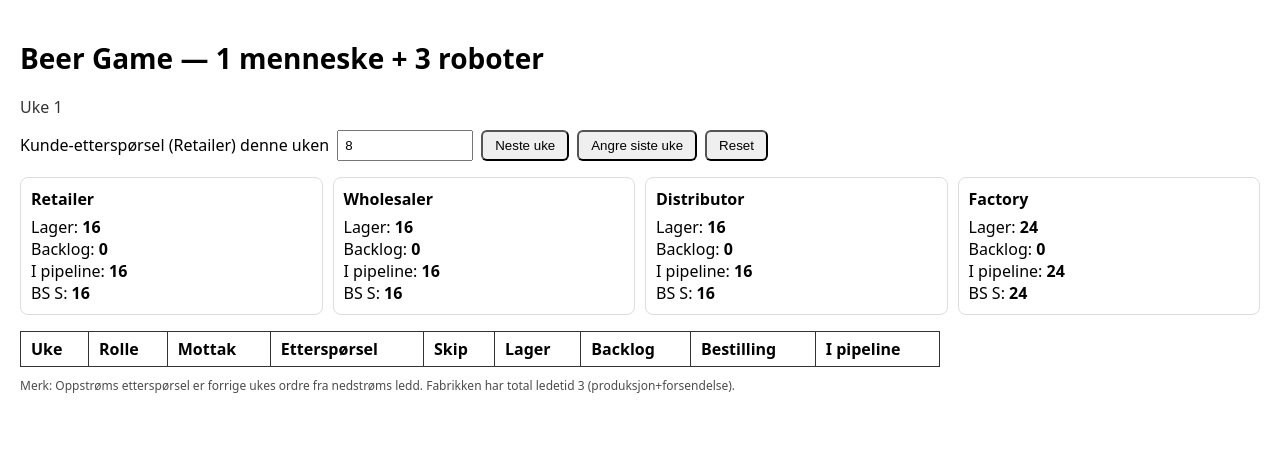
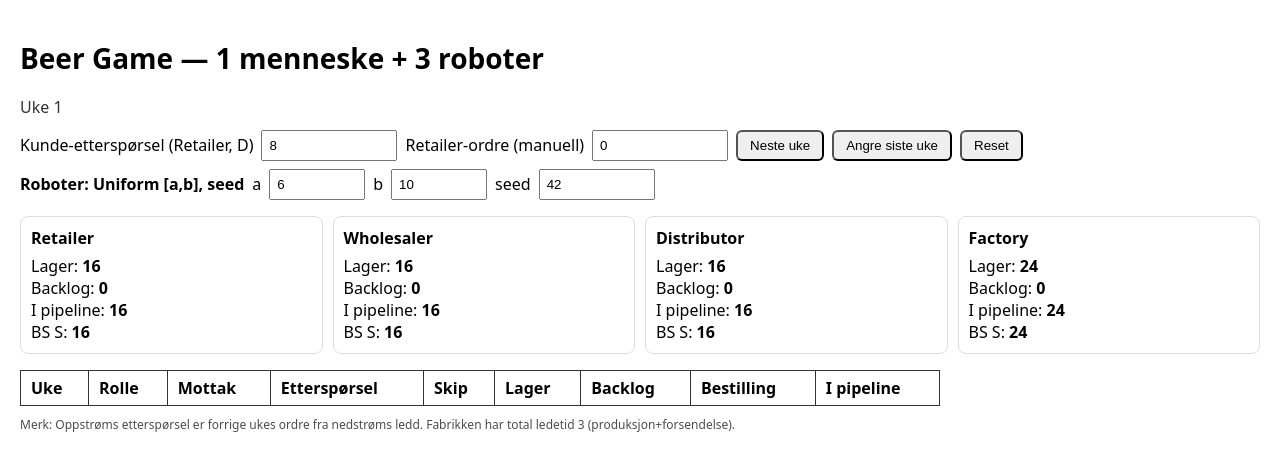
Before and after one commit to Hyldgaards/IBE160-test, a Next.js app in the folder beer-game/: page / in a window 1280 px wide. Shown: the top 470 px of the page. Built offline with nearby package versions, Linux system fonts and the light colour scheme.

Commit message:
BeerGame: HUMAN Retailer + RANDOM roboter (Uniform[a,b], seed) – steady-state init, undo/reset

```diff
--- a/beer-game/src/app/page.tsx
+++ b/beer-game/src/app/page.tsx
@@ -1,15 +1,16 @@
 "use client";
 import { useMemo, useState } from "react";
 
+/** ---------- Typer ---------- */
 type Role = "Retailer" | "Wholesaler" | "Distributor" | "Factory";
 
 interface RoleState {
   onHand: number;
   backlog: number;
-  pipeline: number[]; // incoming shipments til denne rollen
-  leadTime: number;   // 2 for tre første; 3 for Factory
-  policy: "BS";
-  params: { S: number }; // base-stock nivå
+  pipeline: number[];  // innkommende forsendelser til denne rollen
+  leadTime: number;    // 2 for tre første; 3 for Factory (prod + forsendelse)
+  policy: "HUMAN" | "BS" | "RANDOM";
+  params: { S: number }; // brukes av BS (ligger her for fremtidig bruk)
 }
 
 interface WeekRow {
@@ -27,12 +28,15 @@ interface WeekRow {
 interface GameState {
   week: number;
   roles: Record<Role, RoleState>;
-  lastOrders: Record<Role, number>;
-  history: WeekRow[];
+  lastOrders: Record<Role, number>;     // ordrene lagt forrige uke
+  history: WeekRow[];                   // 4 rader per uke
+  random: { mode: "uniform"; a: number; b: number; seed: number }; // robot-tilfeldighet
 }
 
 const ROLES: Role[] = ["Retailer", "Wholesaler", "Distributor", "Factory"];
 
+/** ---------- Hjelpere ---------- */
+// Dyp kopi (for undo)
 function cloneState(s: GameState): GameState {
   return {
     week: s.week,
@@ -44,13 +48,25 @@ function cloneState(s: GameState): GameState {
     },
     lastOrders: { ...s.lastOrders },
     history: [...s.history],
+    random: { ...s.random },
   };
 }
 
-function stepWeek(prev: GameState, externalDemand: number): GameState {
+// Deterministisk PRNG (LCG)
+function lcgNext(seed: number): { u: number; seed: number } {
+  const a = 1664525, c = 1013904223, m = 2 ** 32;
+  const next = (a * seed + c) % m;
+  return { u: next / m, seed: next };
+}
+function randIntUniform(u: number, a: number, b: number): number {
+  return Math.max(a, Math.min(b, Math.floor(a + u * (b - a + 1))));
+}
+
+/** ---------- Spillmotor: ett ukesteg ---------- */
+function stepWeek(prev: GameState, externalDemand: number, retailerOrder: number): GameState {
   const s = cloneState(prev);
 
-  // 1) mottak
+  // 1) Mottak (pipeline -> lager)
   const received: Record<Role, number> = { Retailer:0, Wholesaler:0, Distributor:0, Factory:0 };
   for (const r of ROLES) {
     const role = s.roles[r];
@@ -61,7 +77,7 @@ function stepWeek(prev: GameState, externalDemand: number): GameState {
     role.onHand += recv;
   }
 
-  // 2) demand
+  // 2) Demand denne uken
   const demand: Record<Role, number> = {
     Retailer: externalDemand,
     Wholesaler: s.lastOrders.Retailer || 0,
@@ -69,7 +85,7 @@ function stepWeek(prev: GameState, externalDemand: number): GameState {
     Factory: s.lastOrders.Distributor || 0,
   };
 
-  // 3) ship og oppdater lager/backlog
+  // 3) Skip og oppdater onHand / backlog
   const shipped: Record<Role, number> = { Retailer:0, Wholesaler:0, Distributor:0, Factory:0 };
   for (const r of ROLES) {
     const role = s.roles[r];
@@ -80,18 +96,33 @@ function stepWeek(prev: GameState, externalDemand: number): GameState {
     role.backlog = Math.max(0, need - ship);
   }
 
-  // 4) ordre (BS)
+  // 4) Ordre (HUMAN for Retailer, RANDOM for roboter, ellers BS)
   const orders: Record<Role, number> = { Retailer:0, Wholesaler:0, Distributor:0, Factory:0 };
+  let seed = s.random.seed;
+
   for (const r of ROLES) {
     const role = s.roles[r];
+    let order = 0;
+
+    if (r === "Retailer" && role.policy === "HUMAN") {
+      order = Math.max(0, Math.round(retailerOrder));
+    } else if (role.policy === "RANDOM" && r !== "Retailer") {
+      const { u, seed: nextSeed } = lcgNext(seed);
+      seed = nextSeed;
+      order = randIntUniform(u, s.random.a, s.random.b);
+    } else {
+      // Base-Stock fallback (ikke brukt for roboter i krav, men nyttig å ha)
       const pipelineSum = role.pipeline.reduce((a, b) => a + b, 0);
       const invPos = role.onHand + pipelineSum - role.backlog;
-    const order = Math.max(0, role.params.S - invPos);
-    orders[r] = Math.round(order);
-    role.pipeline.push(orders[r]); // ankommer etter LT
+      order = Math.max(0, role.params.S - invPos);
+      order = Math.round(order);
     }
 
-  // 5) logg
+    orders[r] = order;
+    role.pipeline.push(order); // ankommer etter role.leadTime
+  }
+
+  // 5) Logg 4 rader
   const rows: WeekRow[] = ROLES.map((r) => ({
     week: s.week,
     role: r,
@@ -105,40 +136,49 @@ function stepWeek(prev: GameState, externalDemand: number): GameState {
   }));
   s.history = [...s.history, ...rows];
 
-  // 6) for neste uke
+  // 6) For neste uke
   s.lastOrders = { ...orders };
+  s.random.seed = seed;
   s.week = s.week + 1;
   return s;
 }
 
+/** ---------- React-komponent ---------- */
 export default function Home() {
-  const [customerDemandStr, setCustomerDemandStr] = useState("8");
+  // Scenario-inndata
+  const [customerDemandStr, setCustomerDemandStr] = useState("8");   // Kunde-etterspørsel til Retailer (D)
+  const [retailerOrderStr, setRetailerOrderStr] = useState("0");     // Menneskets ordre hver uke
   const customerDemand = useMemo(
     () => parseInt(customerDemandStr || "0", 10) || 0,
     [customerDemandStr]
   );
 
+  // Initial tilstand (steady state for valgt D)
   const initialState: GameState = useMemo(() => {
-  const D = customerDemand; // steady-state basert på input-feltet
+    const D = customerDemand;
     return {
       week: 1,
       roles: {
-      Retailer:   { onHand: 2*D, backlog: 0, pipeline: [D, D],       leadTime: 2, policy: "BS", params: { S: 2*D } },
-      Wholesaler: { onHand: 2*D, backlog: 0, pipeline: [D, D],       leadTime: 2, policy: "BS", params: { S: 2*D } },
-      Distributor:{ onHand: 2*D, backlog: 0, pipeline: [D, D],       leadTime: 2, policy: "BS", params: { S: 2*D } },
-      Factory:    { onHand: 3*D, backlog: 0, pipeline: [D, D, D],    leadTime: 3, policy: "BS", params: { S: 3*D } },
+        Retailer:   { onHand: 2*D, backlog: 0, pipeline: [D, D],       leadTime: 2, policy: "HUMAN",  params: { S: 2*D } },
+        Wholesaler: { onHand: 2*D, backlog: 0, pipeline: [D, D],       leadTime: 2, policy: "RANDOM", params: { S: 2*D } },
+        Distributor:{ onHand: 2*D, backlog: 0, pipeline: [D, D],       leadTime: 2, policy: "RANDOM", params: { S: 2*D } },
+        Factory:    { onHand: 3*D, backlog: 0, pipeline: [D, D, D],    leadTime: 3, policy: "RANDOM", params: { S: 3*D } },
       },
       lastOrders: { Retailer: 0, Wholesaler: 0, Distributor: 0, Factory: 0 },
       history: [],
+      random: { mode: "uniform", a: 6, b: 10, seed: 42 },
     };
   }, [customerDemand]);
 
   const [state, setState] = useState<GameState>(initialState);
   const [undo, setUndo] = useState<GameState[]>([]);
 
+  // Handlinger
   const handleNextWeek = () => {
+    const retOrder = parseInt(retailerOrderStr || "0", 10) || 0;
     setUndo((u) => [...u, cloneState(state)]);
-    setState((prev) => stepWeek(prev, customerDemand));
+    setState((prev) => stepWeek(prev, customerDemand, retOrder));
+    setRetailerOrderStr("0"); // nullstill for neste uke
   };
 
   const handleUndo = () => {
@@ -155,23 +195,35 @@ export default function Home() {
     setUndo([]);
   };
 
-  const sumPipeline = (r: Role) =>
-    state.roles[r].pipeline.reduce((a, b) => a + b, 0);
+  const sumPipeline = (r: Role) => state.roles[r].pipeline.reduce((a, b) => a + b, 0);
 
+  // UI
   return (
     <main style={{ padding: 20, fontFamily: "system-ui, sans-serif" }}>
       <h1 style={{ fontSize: 28, fontWeight: 700 }}>Beer Game — 1 menneske + 3 roboter</h1>
       <div style={{ marginTop: 4, opacity: 0.8 }}>Uke {state.week}</div>
 
+      {/* Kontrollpanel */}
       <div style={{ display: "flex", gap: 8, alignItems: "center", marginTop: 12, flexWrap: "wrap" }}>
-        <label htmlFor="cust">Kunde-etterspørsel (Retailer) denne uken</label>
+        <label htmlFor="cust">Kunde-etterspørsel (Retailer, D)</label>
         <input
           id="cust"
           type="number"
           value={customerDemandStr}
           onChange={(e) => setCustomerDemandStr(e.target.value)}
           style={{ padding: 6, width: 120 }}
+          disabled={state.week > 1} // lås etter start for reproduserbarhet
         />
+
+        <label htmlFor="retOrder">Retailer-ordre (manuell)</label>
+        <input
+          id="retOrder"
+          type="number"
+          value={retailerOrderStr}
+          onChange={(e) => setRetailerOrderStr(e.target.value)}
+          style={{ padding: 6, width: 120 }}
+        />
+
         <button onClick={handleNextWeek} style={{ padding: "6px 12px", borderRadius: 6, cursor: "pointer" }}>
           Neste uke
         </button>
@@ -183,6 +235,36 @@ export default function Home() {
         </button>
       </div>
 
+      {/* Random-innstillinger for roboter (låses etter uke 1) */}
+      <div style={{ display: "flex", gap: 8, alignItems: "center", marginTop: 8, flexWrap: "wrap" }}>
+        <span style={{ fontWeight: 600 }}>Roboter: Uniform [a,b], seed</span>
+        <label>a</label>
+        <input
+          type="number"
+          value={state.random.a}
+          onChange={(e) => setState({ ...state, random: { ...state.random, a: parseInt(e.target.value || "0", 10) } })}
+          style={{ padding: 6, width: 80 }}
+          disabled={state.week > 1}
+        />
+        <label>b</label>
+        <input
+          type="number"
+          value={state.random.b}
+          onChange={(e) => setState({ ...state, random: { ...state.random, b: parseInt(e.target.value || "0", 10) } })}
+          style={{ padding: 6, width: 80 }}
+          disabled={state.week > 1}
+        />
+        <label>seed</label>
+        <input
+          type="number"
+          value={state.random.seed}
+          onChange={(e) => setState({ ...state, random: { ...state.random, seed: parseInt(e.target.value || "0", 10) } })}
+          style={{ padding: 6, width: 100 }}
+          disabled={state.week > 1}
+        />
+      </div>
+
+      {/* Rolle-kort */}
       <div style={{ display: "grid", gridTemplateColumns: "repeat(4, minmax(160px, 1fr))", gap: 10, marginTop: 16 }}>
         {ROLES.map((r) => (
           <div key={r} style={{ border: "1px solid #ddd", borderRadius: 8, padding: 10 }}>
@@ -195,6 +277,7 @@ export default function Home() {
         ))}
       </div>
 
+      {/* Historikk-tabell */}
       <table style={{ marginTop: 16, borderCollapse: "collapse", minWidth: 920 }}>
         <thead>
           <tr>
```
Lines whose indentation alone changed are shown as unchanged.
